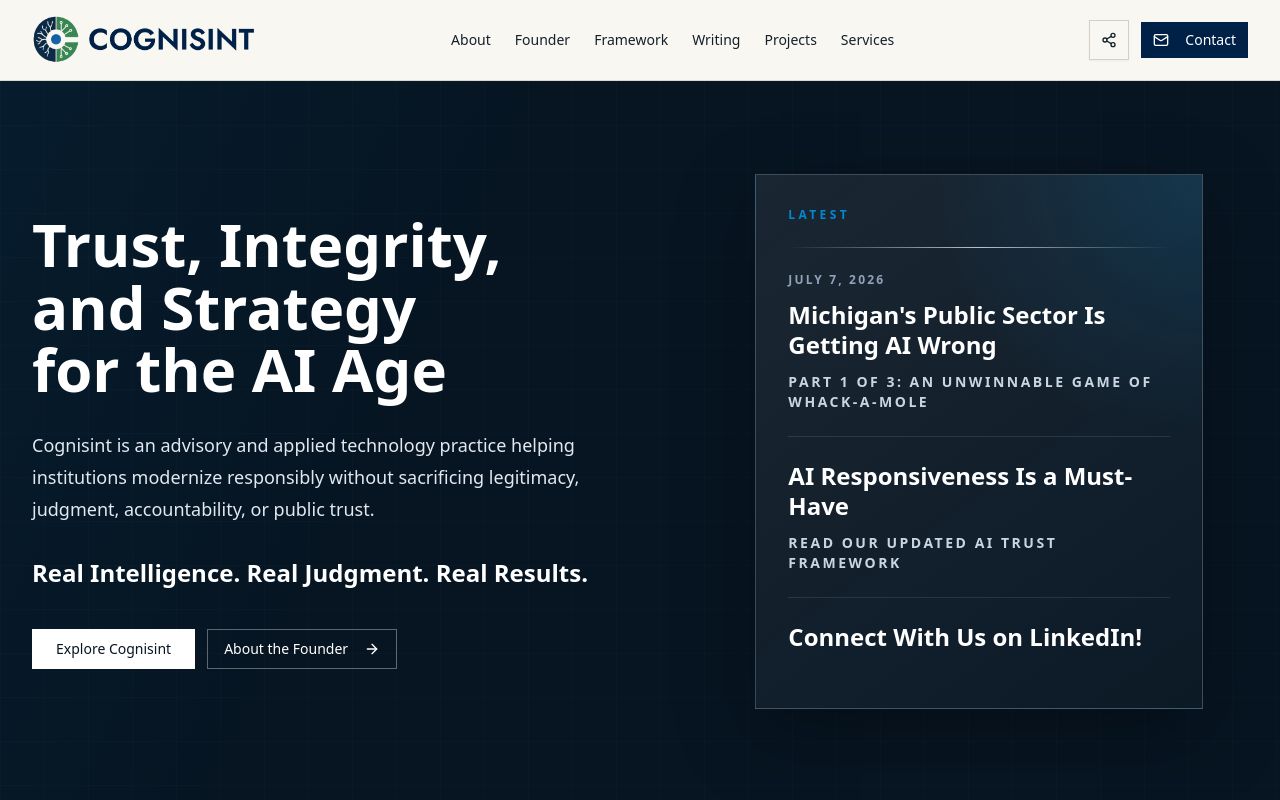
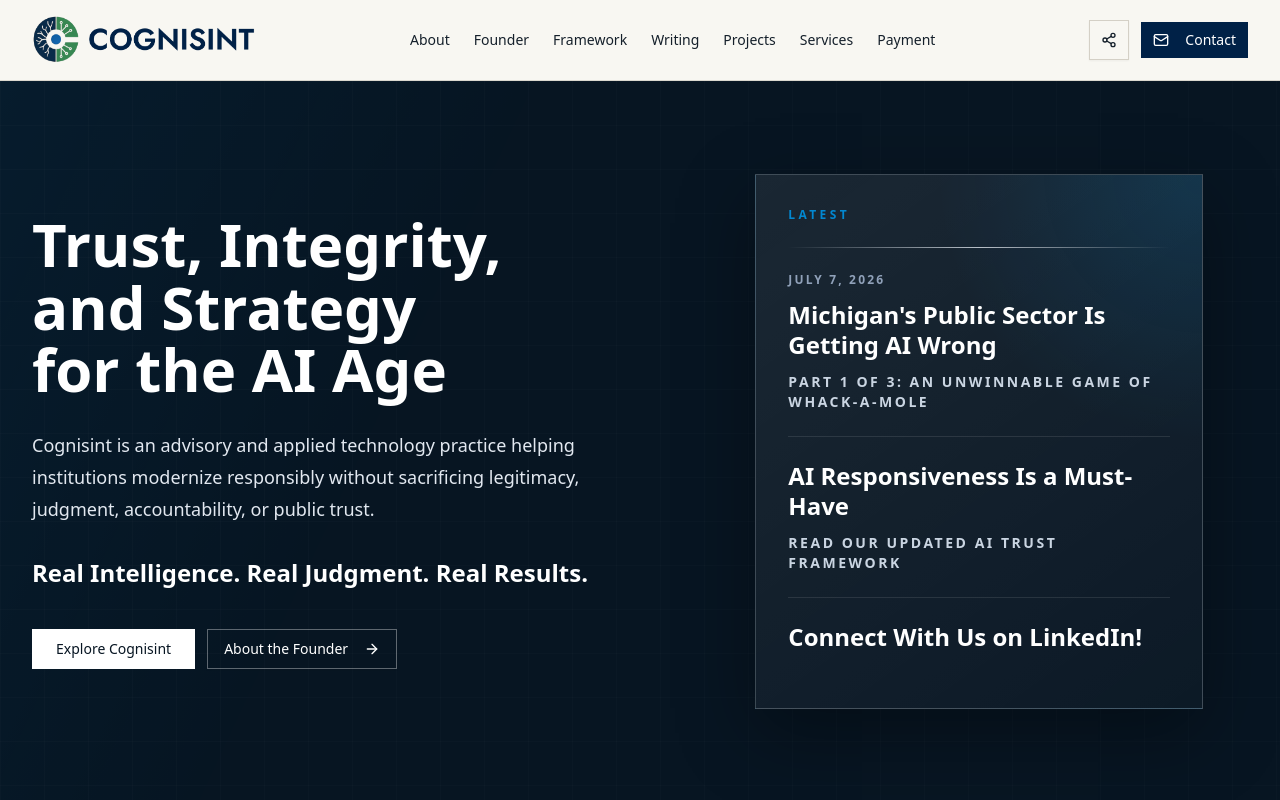
Before and after one commit to MightyPrytanis/new-cognisint-page, a Next.js app: page / in a window 1280 px wide. Shown: the top 800 px of the page. Built offline with nearby package versions, Linux system fonts and the light colour scheme.

Commit message:
Add payment to header navigation

```diff
--- a/components/header.tsx
+++ b/components/header.tsx
@@ -43,6 +43,9 @@ export default function Header() {
             <a href="/#services" className="text-sm text-foreground hover:text-[#0288D1] transition rounded-sm">
               Services
             </a>
+            <Link href="/payment" className="text-sm text-foreground hover:text-[#0288D1] transition rounded-sm">
+              Payment
+            </Link>
           </nav>
 
           <div className="hidden lg:flex items-center gap-3">
@@ -88,6 +91,9 @@ export default function Header() {
             <a href="/#services" className="block text-foreground hover:text-[#0288D1] transition rounded-sm">
               Services
             </a>
+            <Link href="/payment" className="block text-foreground hover:text-[#0288D1] transition rounded-sm">
+              Payment
+            </Link>
             <ShareButton className="w-full justify-center" />
             <Button
               asChild
```
